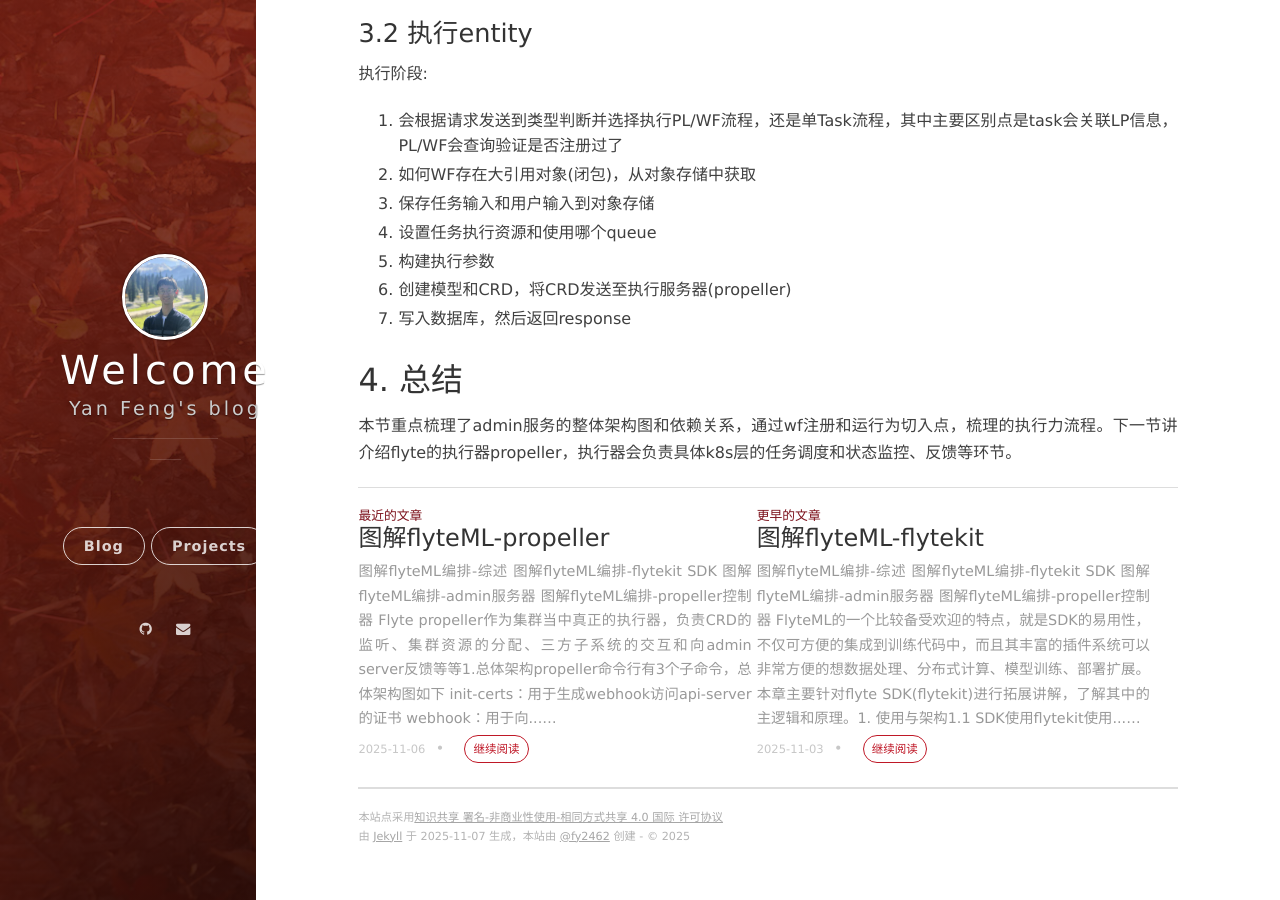
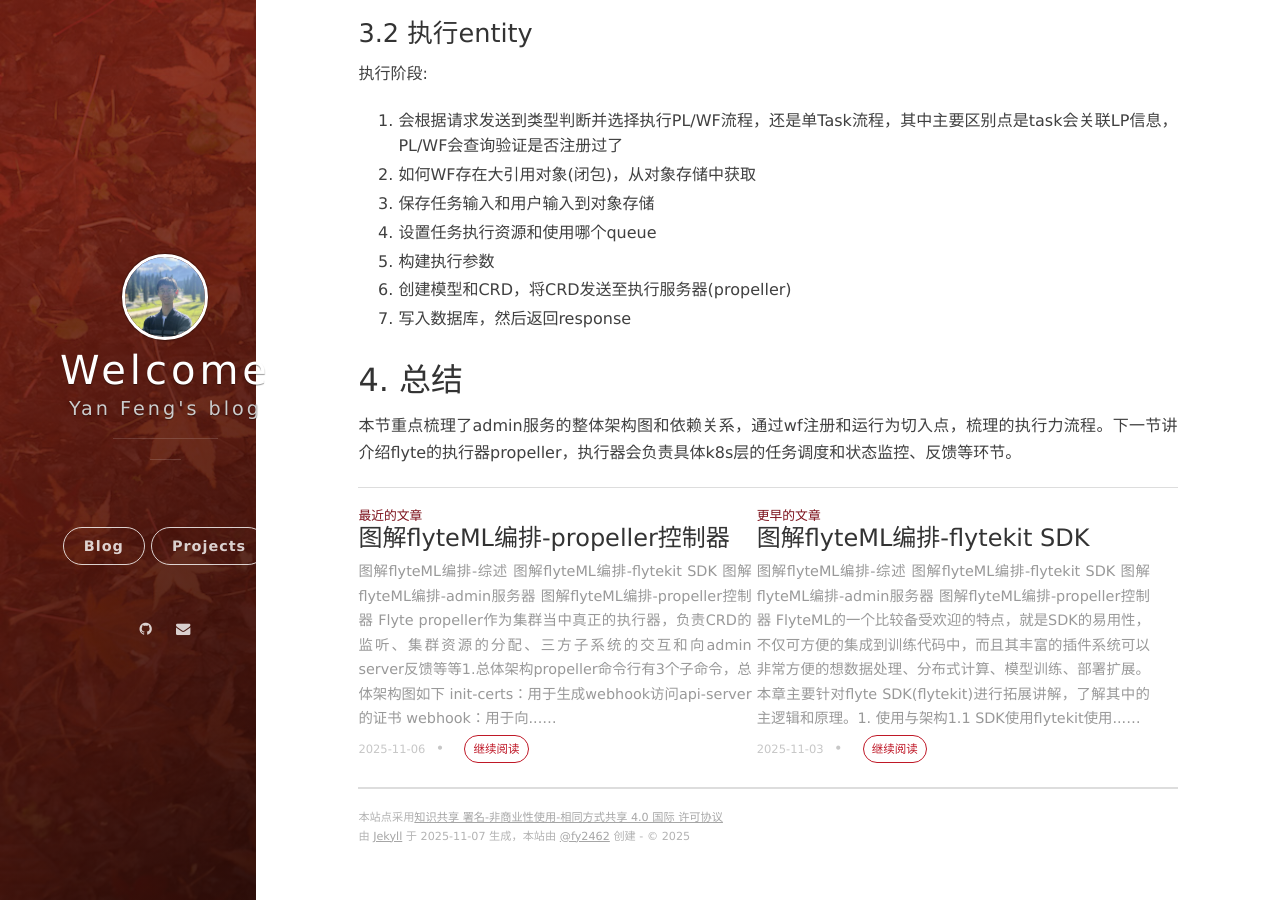
Before and after one commit to fy2462/fy2462.github.io, a Jekyll site: the page built from _posts/2025-11-05-flyte-admin-server.md, in a window 1280 px wide and 900 px high, scrolled down 10563 px. Built offline with Jekyll 4.4.1, drawn with Linux system fonts in a browser that asks for light colours; nearby versions of some CDN libraries; comment, search, counter and statistics services are not loaded; some of the changed text lies outside the part shown.

Commit message:
update post

```diff
--- a/_posts/2025-11-03-flyte-sdk.md
+++ b/_posts/2025-11-03-flyte-sdk.md
@@ -1,6 +1,6 @@
 ---
 layout: post
-title: 图解flyteML-flytekit
+title: 图解flyteML编排-flytekit SDK
 date: 2025-11-03 10:35:00.000000000 +08:00
 ---
 
--- a/_posts/2025-11-05-flyte-admin-server.md
+++ b/_posts/2025-11-05-flyte-admin-server.md
@@ -1,6 +1,6 @@
 ---
 layout: post
-title: 图解flyteML-admin server
+title: 图解flyteML编排-admin服务器
 date: 2025-11-05 10:35:00.000000000 +08:00
 ---
 
--- a/_posts/2025-11-06-flyte-propeller.md
+++ b/_posts/2025-11-06-flyte-propeller.md
@@ -1,6 +1,6 @@
 ---
 layout: post
-title: 图解flyteML-propeller
+title: 图解flyteML编排-propeller控制器
 date: 2025-11-06 10:35:00.000000000 +08:00
 ---
 
```
